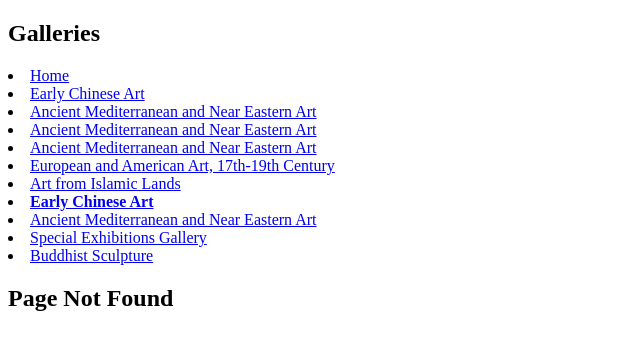
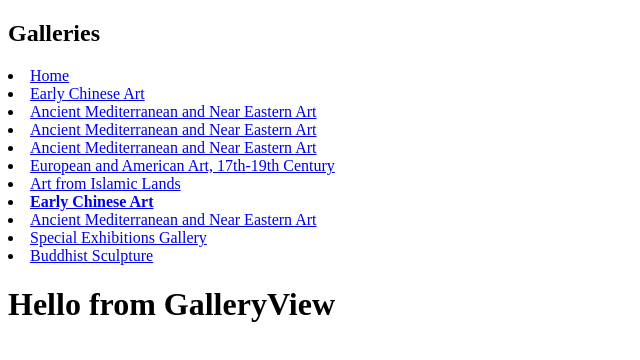
Before and after one commit to andrewstreater/artmuseum, a React (Vite) app in the folder art-museum/: page /1600 in a window 1280 px wide. Shown: the top 360 px of the page, without its empty margins (0-640 px from the left). Built offline with nearby package versions, Linux system fonts and the light colour scheme; the HTML template or start-up script is replaced by a standard one.

Commit message:
phase-4 complete

```diff
--- a/art-museum/src/components/GalleryNavigation/GalleryNavigation.jsx
+++ b/art-museum/src/components/GalleryNavigation/GalleryNavigation.jsx
@@ -2,7 +2,6 @@ import { NavLink } from "react-router-dom"
 import './GalleryNavigation.css'
 
 export default function GalleryNavigation({galleries}) {
-    console.log(galleries)
   return (
     <div>
         <h2>Galleries</h2>
--- /dev/null
+++ b/art-museum/src/components/GalleryView/GalleryView.jsx
@@ -0,0 +1,12 @@
+import { useParams, Navigate } from "react-router-dom"
+
+export default function GalleryView({galleries}) {
+    const { galleryId } = useParams()
+    const selectedGallery = galleries.find((gallery) => gallery.id === +galleryId)
+    if (!selectedGallery) return (<Navigate to='/' />)
+  return (
+    <div>
+        <h1>Hello from GalleryView</h1>
+    </div>
+  )
+}
--- /dev/null
+++ b/art-museum/src/components/GalleryView/index.js
@@ -0,0 +1,3 @@
+import GalleryView from './GalleryView'
+
+export default GalleryView
```
Also changed, not shown: art-museum/src/App.jsx (+10 -4 lines).
